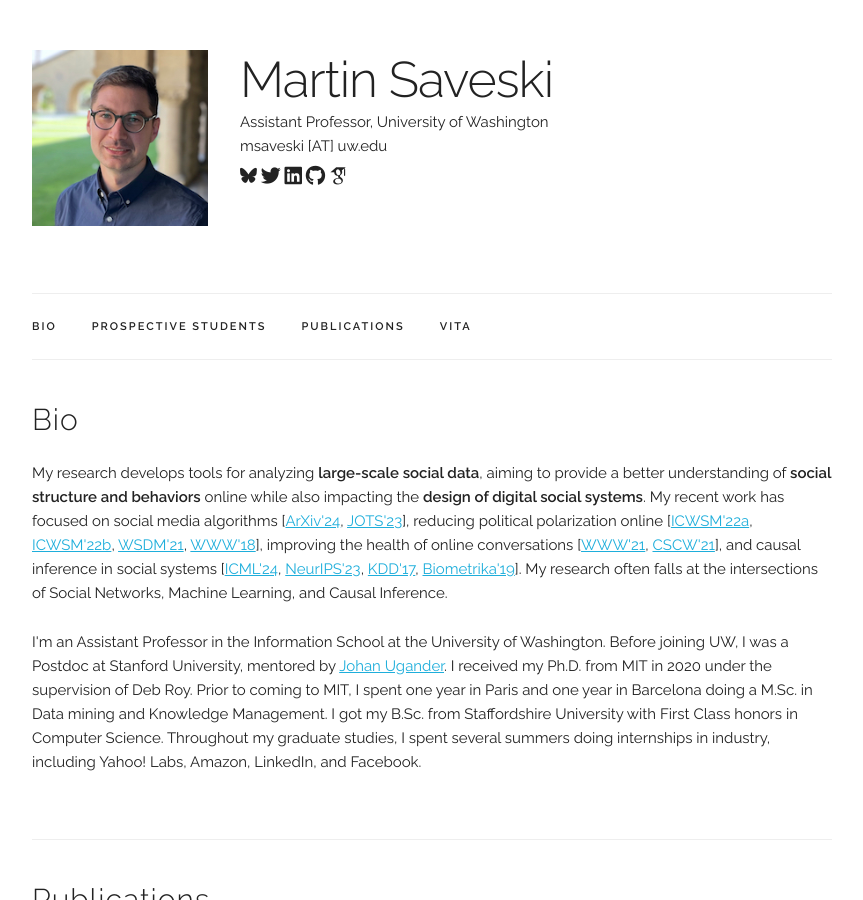
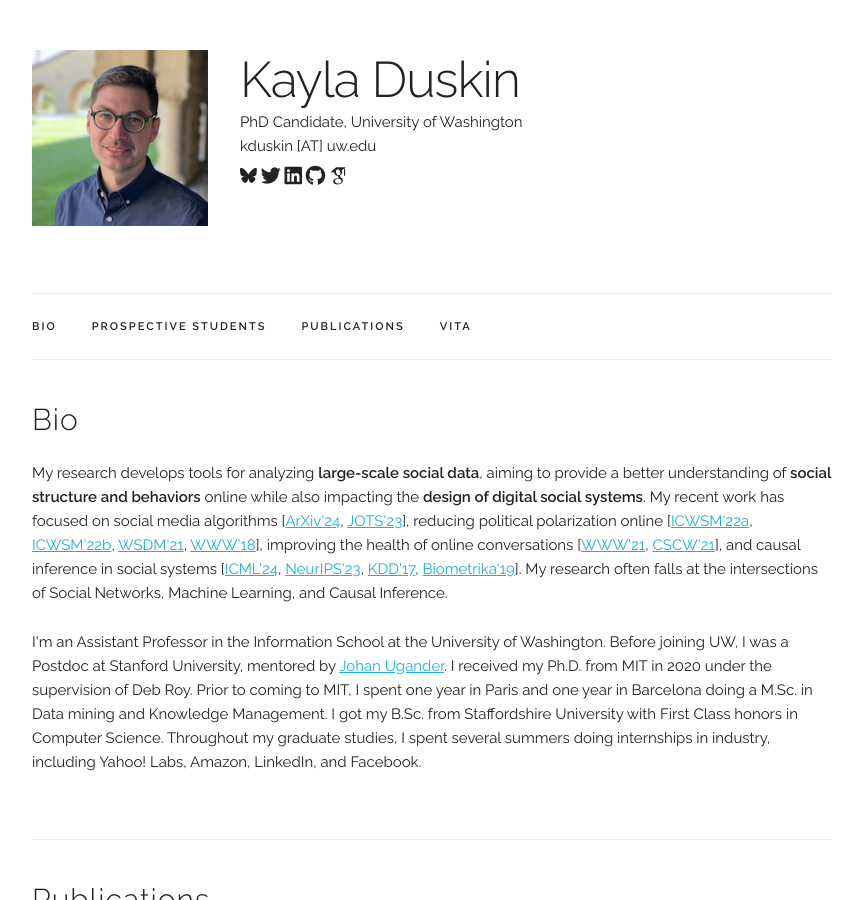
Before and after one commit to kduskin/kduskin.github.io, a Jekyll site: the page built from index.html, in a window 1280 px wide and 900 px high. Shown: the whole window, without its empty margins (208-1071 px from the left). Built offline with Jekyll 4.4.1, drawn with Linux system fonts in a browser that asks for light colours; some web fonts are replaced; some of the changed text lies outside the part shown.

Commit message:
Update name and links

```diff
--- a/_data/main_info.yaml
+++ b/_data/main_info.yaml
@@ -1,10 +1,8 @@
-name: "Martin Saveski"
-title: "Assistant Professor, University of Washington"
-email: "msaveski [AT] uw.edu"
+name: "Kayla Duskin"
+title: "PhD Candidate, University of Washington"
+email: "kduskin [AT] uw.edu"
 profile_pic: "/assets/profile-pics/SU_small.jpg"
-bsky: "https://bsky.app/profile/msaveski.bsky.social"
-twitter: "https://twitter.com/msaveski"
-linkedin: "https://www.linkedin.com/in/msaveski"
-github: "https://github.com/msaveski"
-google_scholar: "https://scholar.google.com/citations?user=M3D870YAAAAJ&hl=en"
-google_analystics_tracking_id: 'UA-46778883-1'
+bsky: "https://bsky.app/profile/kayladuskin.bsky.social"
+linkedin: "https://www.linkedin.com/in/kayla-duskin/"
+github: "https://github.com/kduskin"
+google_scholar: "https://scholar.google.com/citations?user=6EsQFT8AAAAJ&hl=en&oi=ao"
```
